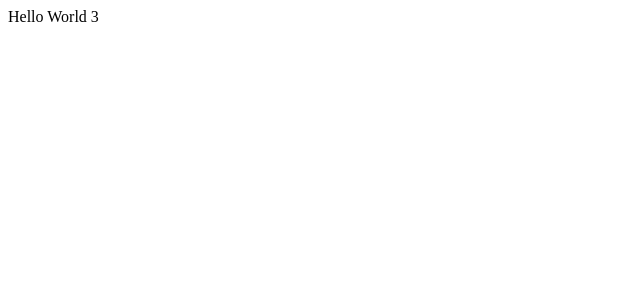
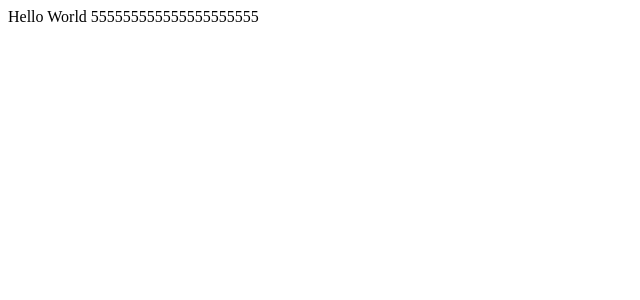
Before and after one commit to Scancilite/schedules, a Next.js app: page / in a window 1280 px wide. Shown: the top 300 px of the page, without its empty margins (0-640 px from the left). Built offline with nearby package versions, Linux system fonts and the light colour scheme.

Commit message:
Hello World 5

```diff
--- a/pages/index.js
+++ b/pages/index.js
@@ -1,5 +1,5 @@
 function Home(){
-    return <div>Hello World 3</div>
+    return <div>Hello World 555555555555555555555</div>
 
 }
 
```
